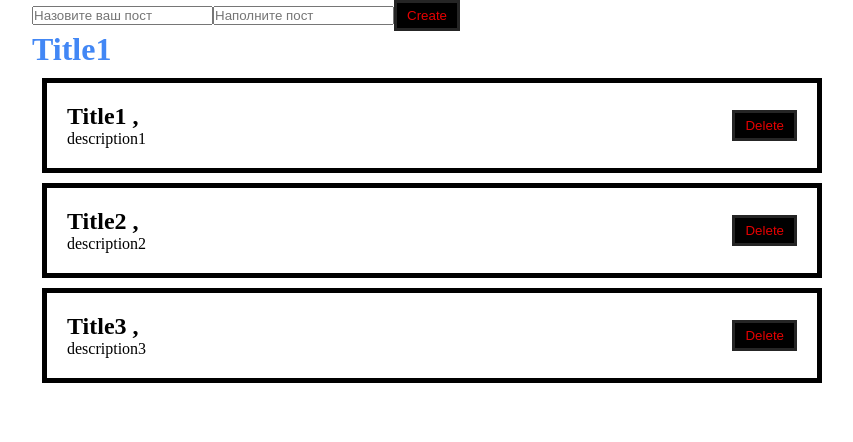
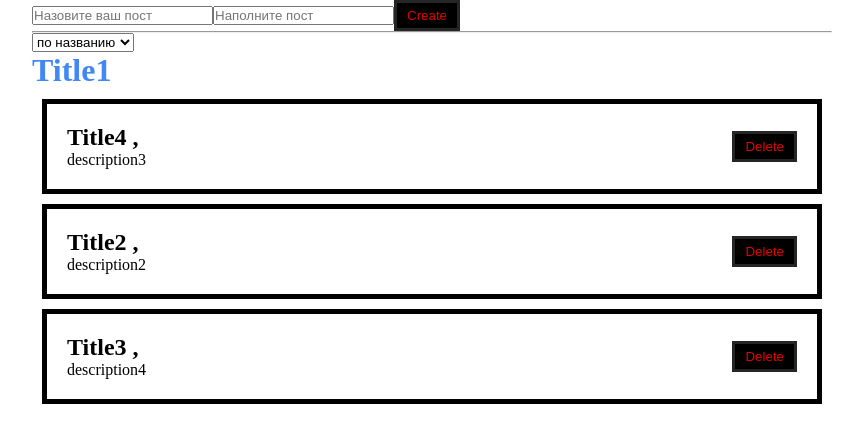
Before and after one commit to uilana/myappReact, a React (Create React App) app: page / in a window 1280 px wide. Shown: the top 442 px of the page, without its empty margins (208-1061 px from the left). Built offline with nearby package versions, Linux system fonts and the light colour scheme.

Commit message:
Created select option by name and by description, created sort function

```diff
--- a/src/App.js
+++ b/src/App.js
@@ -2,22 +2,30 @@ import React from "react";
 import { useState } from "react";
 import "./styles/App.css";
 import { PostList } from "./components/PostList";
+import MySelect from "./components/UI/Select/MySelect";
 // import MyButton from "./components/UI/Button/MyButton";
 // import MyInput from "./components/UI/Input/MyInput";
 import AddNewPost from "./components/AddNewPost";
 function App() {
   let [value, setValue] = useState("Click on button");
   let [posts, setPosts] = useState([
-    { title: "Title1", description: "description1", id: 1 },
+    { title: "Title4", description: "description3", id: 1 },
     { title: "Title2", description: "description2", id: 2 },
-    { title: "Title3", description: "description3", id: 3 },
+    { title: "Title3", description: "description4", id: 3 },
   ]);
+  let [select, setSelect] = useState("title")
+
   const createPost=(newPost)=>{
     setPosts([...posts, newPost])
   }
   const removePost=(post)=>{
     setPosts(posts.filter((p)=>p.id !==post.id))
   }
+  const sortPosts=(sort)=>{
+    setSelect(sort)
+    setPosts([...posts].sort((a,b)=> a[sort].localeCompare(b[sort])))
+  }
+
   return (
     <div className="App">
       {/* <Counter />
@@ -32,7 +40,11 @@ function App() {
       />
       <h1>{value}</h1> */}
       <AddNewPost create={createPost} />
-      <PostList remove={removePost} posts={posts} title={"Title1"} />
+      <hr></hr>
+      <MySelect options={[{value:"title", name:"по названию"},{value:"description", name:"по описанию"}]} onChange={sortPosts} value={select}></MySelect>
+      {posts.length
+      ? <PostList remove={removePost} posts={posts} title={"Title1"} /> :<h3>нет постов</h3>}
+
     </div>
   );
 }
--- /dev/null
+++ b/src/components/UI/Select/MySelect.jsx
@@ -0,0 +1,14 @@
+import React from 'react'
+
+const MySelect = ({options, onChange,value}) => {
+  return (
+  <select  onChange={(event)=> onChange(event.target.value)} value={value}>
+    <option disabled value="value1">sort</option>
+    {options.map(option =>
+     <option key={option.value} value={option.value}>{option.name}</option>
+    )}
+  </select>
+  )
+}
+
+export default MySelect
```
Also changed, not shown: src/components/UI/Select/MySelect.module.css (added).
